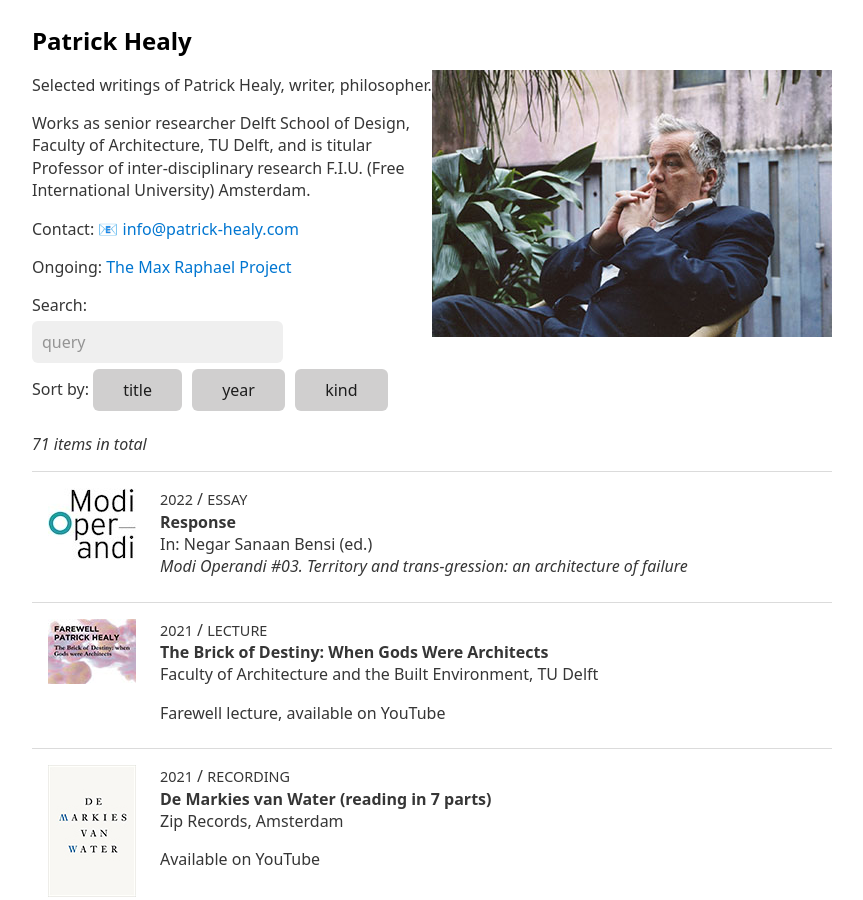
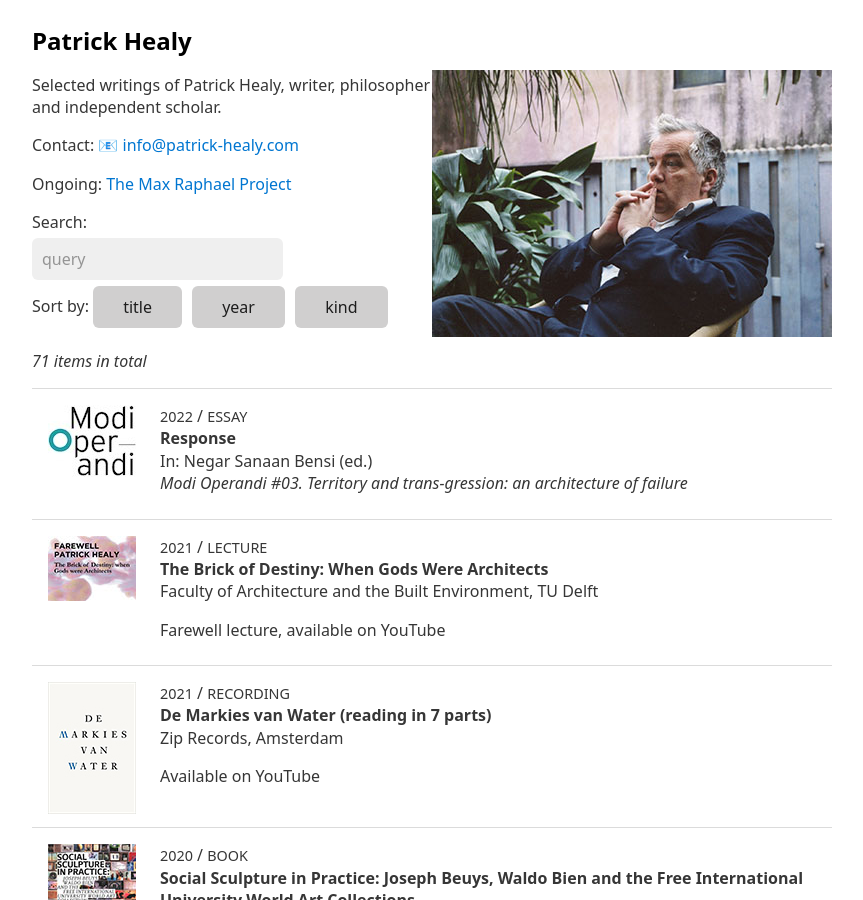
Before and after one commit to sammeltassen/patrick-healy, a Jekyll site: the page built from index.md, in a window 1280 px wide and 900 px high. Shown: the whole window, without its empty margins (208-1071 px from the left). Built offline with Jekyll 4.4.1, drawn with Linux system fonts in a browser that asks for light colours.

Commit message:
changed bio

```diff
--- a/index.md
+++ b/index.md
@@ -7,9 +7,7 @@ layout: list
 <img src="assets/img/main/patrick.jpg">
 </div>
 
-Selected writings of Patrick Healy, writer, philosopher.
-
-Works as senior researcher Delft School of Design, Faculty of Architecture, TU Delft, and is titular Professor of inter-disciplinary research F.I.U. (Free International University) Amsterdam.
+Selected writings of Patrick Healy, writer, philosopher and independent scholar.
 
 Contact: <a href="mailto:info@patrick-healy.com">info@patrick-healy.com</a>
 
```
